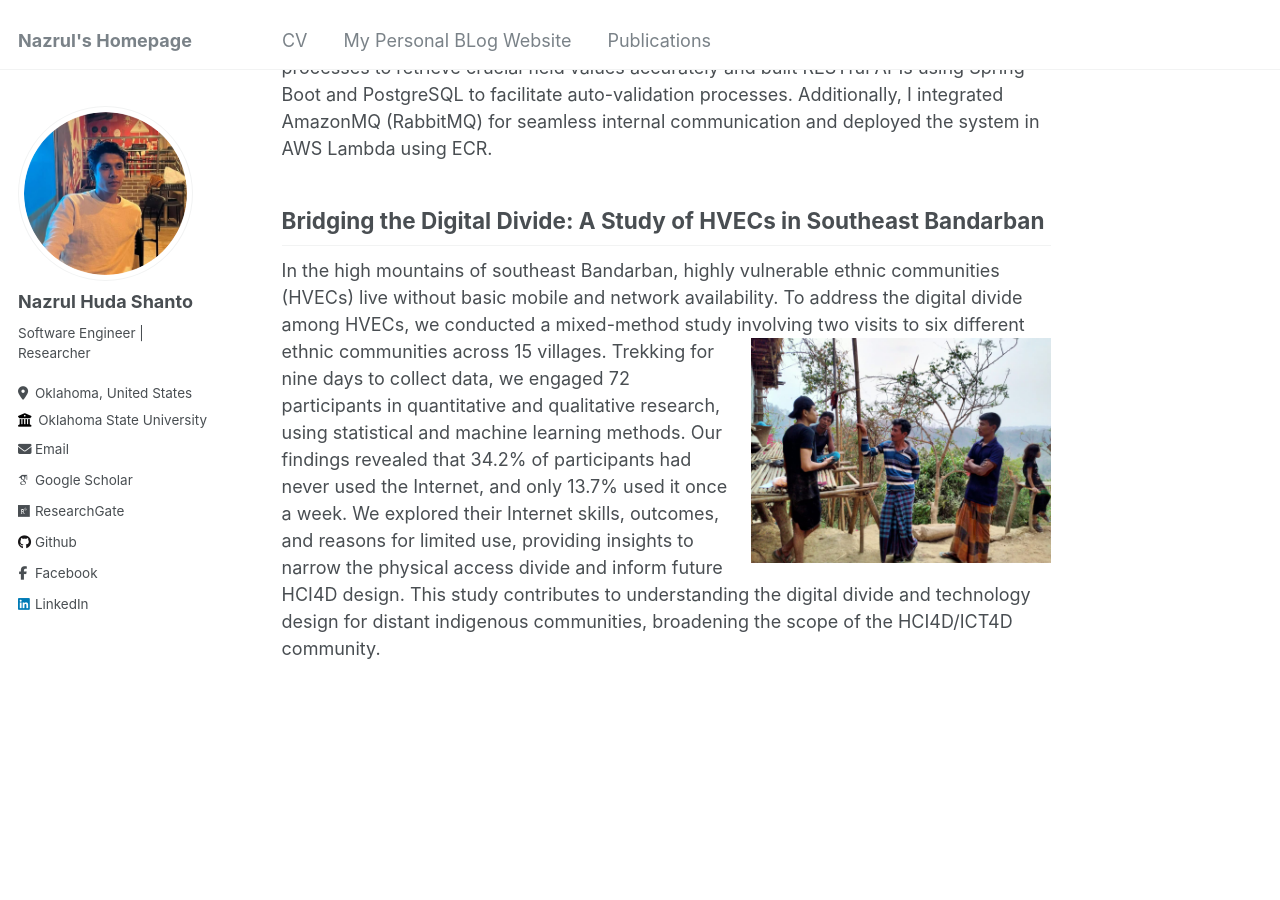
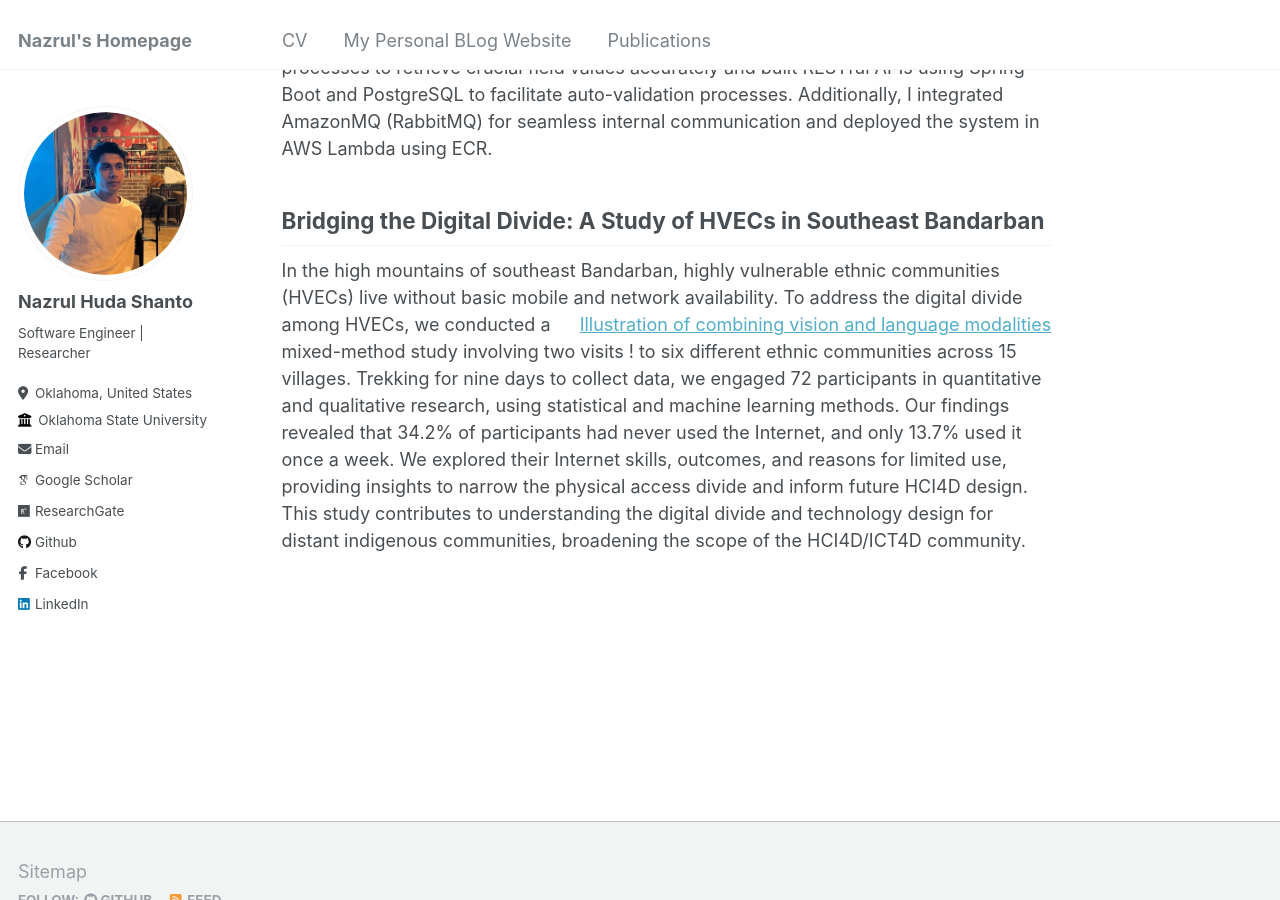
Before and after one commit to nazrulhuda/portfolio, a Jekyll site: the page built from _pages/about.md, in a window 1280 px wide and 900 px high, scrolled down 780 px. Built offline with Jekyll 4.4.1, drawn with Linux system fonts in a browser that asks for light colours; some web fonts are replaced.

Commit message:
first commit

```diff
--- a/_pages/about.md
+++ b/_pages/about.md
@@ -22,4 +22,4 @@ redirect_from:
 For a US-based borrowing company, I implemented automatic validation for borrower documents by developing machine learning classifiers to identify document types, enhancing the system’s verification process. I engineered a specialized document trimmer that uses advanced ML classifiers to intelligently remove irrelevant pages, sending only important pages to AWS Textract for precise data extraction. I developed robust extraction processes to retrieve crucial field values accurately and built RESTful APIs using Spring Boot and PostgreSQL to facilitate auto-validation processes. Additionally, I integrated AmazonMQ (RabbitMQ) for seamless internal communication and deployed the system in AWS Lambda using ECR.
 
 ## Bridging the Digital Divide: A Study of HVECs in Southeast Bandarban
-In the high mountains of southeast Bandarban, highly vulnerable ethnic communities (HVECs) live without basic mobile and network availability. To address the digital divide among HVECs, we conducted a mixed-method study involving two visits ![Illustration of combining vision and language modalities](images/o.jpg){: .align-right width="300px"} to six different ethnic communities across 15 villages. Trekking for nine days to collect data, we engaged 72 participants in quantitative and qualitative research, using statistical and machine learning methods. Our findings revealed that 34.2% of participants had never used the Internet, and only 13.7% used it once a week. We explored their Internet skills, outcomes, and reasons for limited use, providing insights to narrow the physical access divide and inform future HCI4D design. This study contributes to understanding the digital divide and technology design for distant indigenous communities, broadening the scope of the HCI4D/ICT4D community.
+In the high mountains of southeast Bandarban, highly vulnerable ethnic communities (HVECs) live without basic mobile and network availability. To address the digital divide among HVECs, we [Illustration of combining vision and language modalities](images/o.jpg){: .align-right width="300px"}conducted a mixed-method study involving two visits ! to six different ethnic communities across 15 villages. Trekking for nine days to collect data, we engaged 72 participants in quantitative and qualitative research, using statistical and machine learning methods. Our findings revealed that 34.2% of participants had never used the Internet, and only 13.7% used it once a week. We explored their Internet skills, outcomes, and reasons for limited use, providing insights to narrow the physical access divide and inform future HCI4D design. This study contributes to understanding the digital divide and technology design for distant indigenous communities, broadening the scope of the HCI4D/ICT4D community.
```
